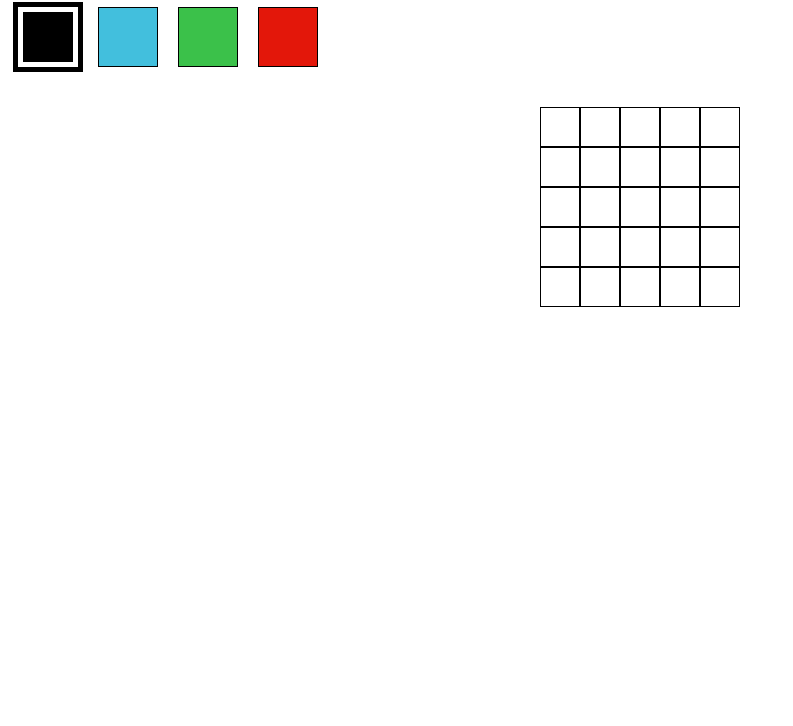
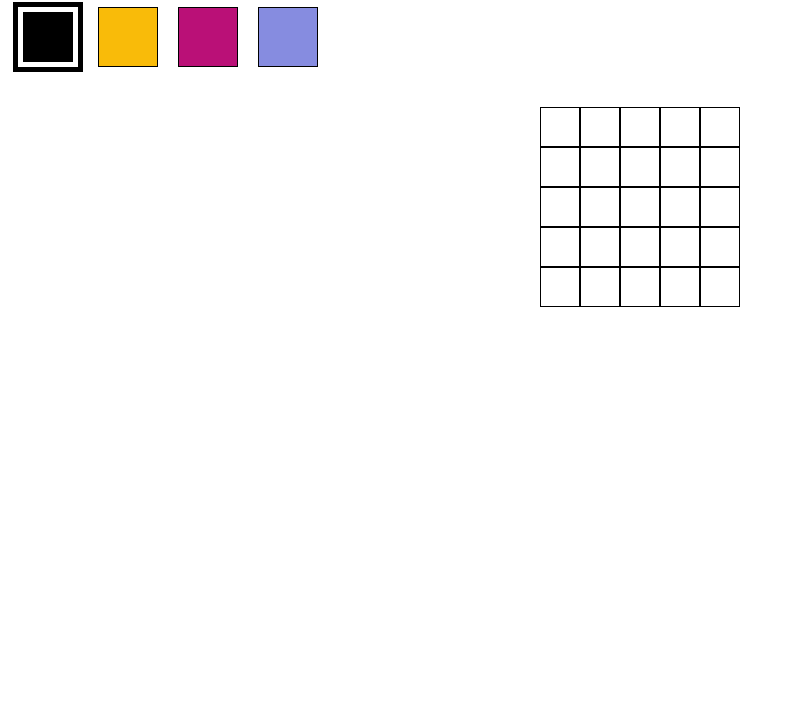
Before and after one commit to Guthias/pixels-art, a plain HTML site: page index.html in a window 1280 px wide. Shown: the part 74-800 px from the top of the page, without its empty margins (0-793 px from the left). Drawn offline with Linux system fonts and the light colour scheme.

Commit message:
Gerando cores aleatorias (e conseguindo colorir os pixels)

```diff
--- a/script.js
+++ b/script.js
@@ -1,3 +1,22 @@
+function generateRandomColor() {
+  const green = Math.floor(Math.random() * 255);
+  const red = Math.floor(Math.random() * 255);
+  const blue = Math.floor(Math.random() * 255);
+
+  return `rgb(${red}, ${green}, ${blue})`;
+}
+
+function randomColor() {
+  const elements = document.querySelectorAll('.color');
+  for (let i = 0; i < elements.length; i += 1) {
+    if (i === 0) {
+      elements[i].style.backgroundColor = 'rgb(0, 0, 0)';
+    } else {
+      elements[i].style.backgroundColor = generateRandomColor();
+    }
+  }
+}
+
 function addEventsToAllClasses(className, eventType, functionName) {
   const elements = document.getElementsByClassName(className);
 
@@ -28,3 +47,4 @@ function colorToPixel(event) {
 
 addEventsToAllClasses('color', 'click', changeSelected);
 addEventsToAllClasses('pixel', 'click', colorToPixel);
+randomColor();
--- a/style.css
+++ b/style.css
@@ -22,21 +22,7 @@ body {
   border: 5px solid white;
   outline: 5px solid black;
 }
-.color:nth-child( 1 ) {
-  background-color: black;
-}
 
-.color:nth-child( 2 ) {
-  background-color: #42bfdd;
-}
-
-.color:nth-child( 3 ) {
-  background-color: #3bc14a;
-}
-
-.color:nth-child( 4 ) {
-  background-color: #e3170a;
-}
 #pixel-board {
   padding: 40px;
   width: 100%;
```
